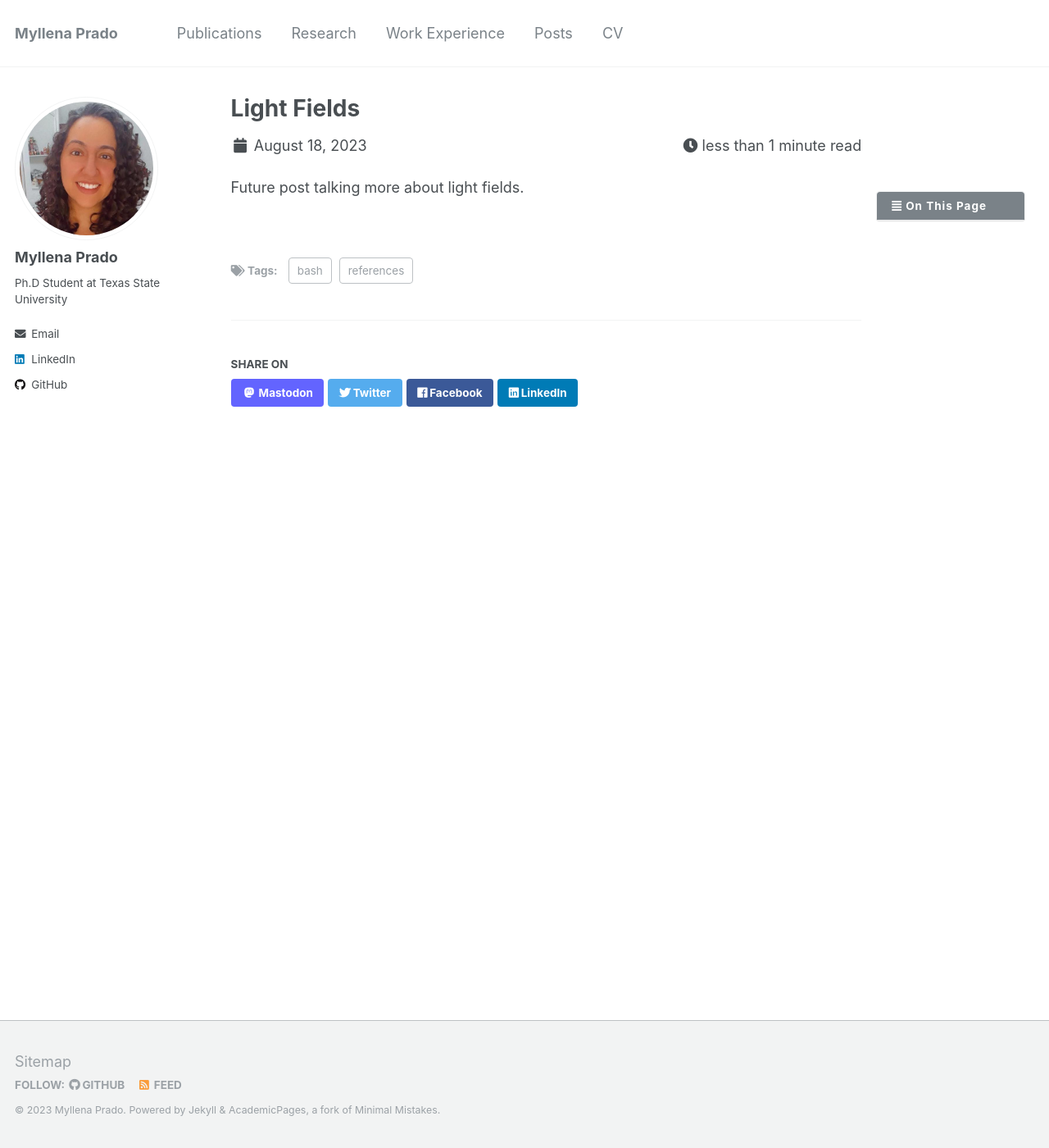
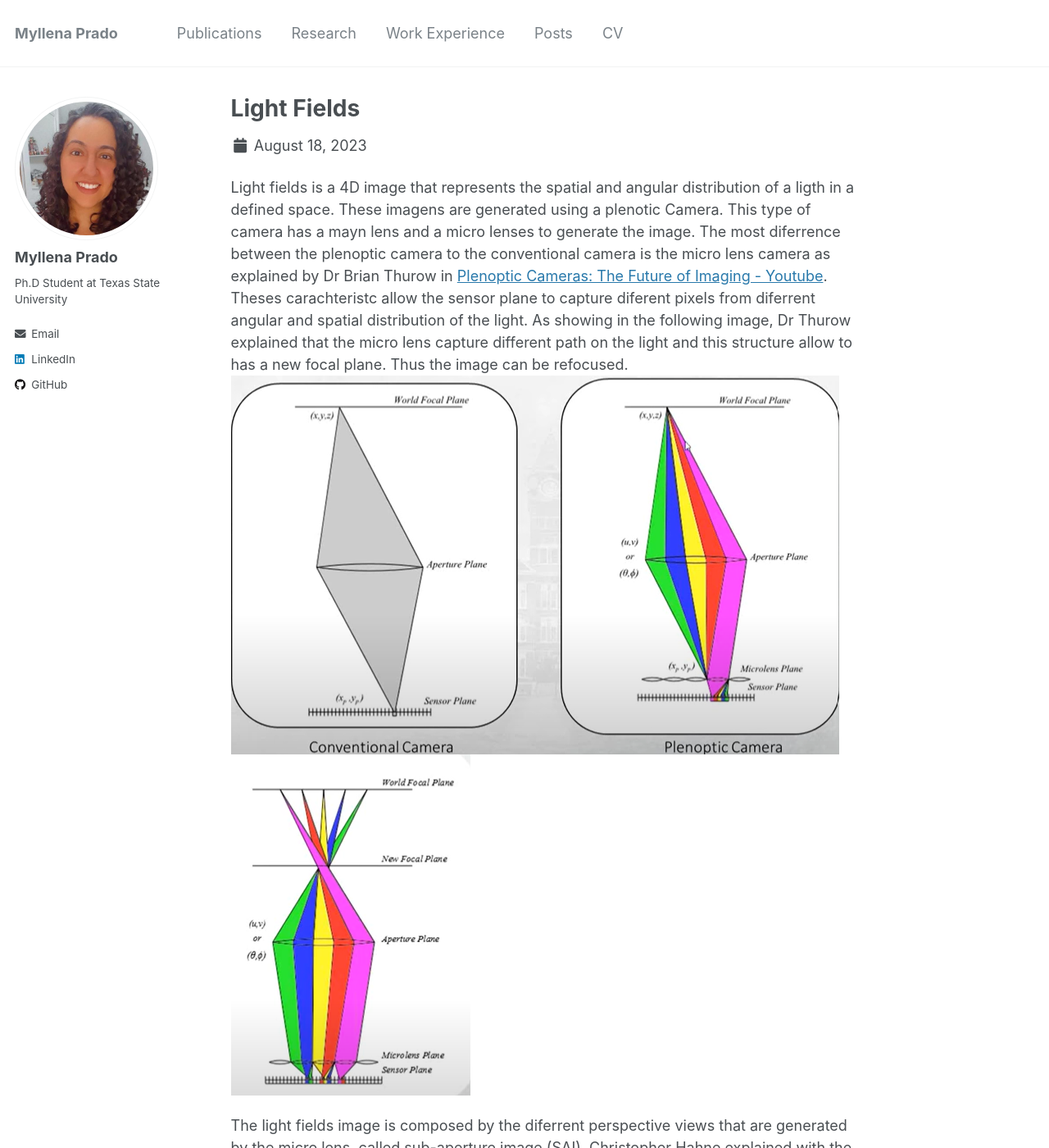
Before and after one commit to MyllenaAPrado/MyllenaAPrado.github.io, a Jekyll site: the page built from _posts/2023-08-18-ligth-fields.md, in a window 1280 px wide and 1400 px high. Shown: the whole window at 82% size. Built offline with Jekyll 4.4.1, drawn with Linux system fonts in a browser that asks for light colours; some of the changed text lies outside the part shown.

Commit message:
First commit for post

```diff
--- a/_config.yml
+++ b/_config.yml
@@ -203,10 +203,10 @@ defaults:
     values:
       layout: single
       author_profile: true
-      read_time: true
-      comments: true
-      share: true
-      related: true
+      read_time: false
+      comments: false
+      share: false
+      related: false
   # _pages
   - scope:
       path: ""
--- a/_posts/2023-08-18-ligth-fields.md
+++ b/_posts/2023-08-18-ligth-fields.md
@@ -3,10 +3,28 @@ title: 'Light Fields'
 date: 2023-08-18
 permalink: /posts/2023/08/light-fields/
 excerpt_separator: <!--more-->
-toc: true
-tags:
-  - references
-  - bash
 ---
 
-Future post talking more about light fields.
+Light fields is a 4D image that represents the spatial and angular distribution of a ligth in a defined space.
+These imagens are generated using a plenotic Camera. This type of camera has a mayn lens and a micro lenses to generate the image.
+The most diferrence between the plenoptic camera to the conventional camera is the micro lens camera as explained by Dr Brian Thurow in
+[Plenoptic Cameras: The Future of Imaging - Youtube](https://www.youtube.com/watch?v=nyRgcD4VxE8). Theses carachteristc allow the sensor plane to
+capture diferent pixels from diferrent angular and spatial distribution of the light. As showing in the following image, Dr Thurow explained that the micro lens capture different path on the light and this structure allow to has a new focal plane. Thus the image can be refocused.
+![Plenoptic Cameras: The Future of Imaging - Youtube: https://www.youtube.com/watch?v=nyRgcD4VxE8](/files/posts/conventional vs plenoptic camera.png)
+![Plenoptic Cameras: The Future of Imaging - Youtube: https://www.youtube.com/watch?v=nyRgcD4VxE8](/files/posts/new focus plane.png)
+
+The light fields image is composed by the diferrent perspective views that are generated by the micro lens, called sub-aperture image (SAI). Christopher Hahne explained with the following image that the sub-aperture image consist in pixels from the same relative micro image position u (highlighted by colour).
+
+![The Standard Plenoptic Camera - Christopher Hahne: http://www.plenoptic.info/index.html](/files/posts/SAI.gif)
+
+Christopher Hahne that: "For instance, the central position u1, highlighted in yellow colour, corresponds to the central view whereas surrounding micro image positions u, e.g. blue or green, represent adjacent views from different perspective". The representation of a subaperture is showing in the following:
+
+![The Standard Plenoptic Camera - Christopher Hahne: http://www.plenoptic.info/index.html](/files/posts/MultipleSAI.png)
+
+
+
+
+
+Bibliography :
+[The Standard Plenoptic Camera - Christopher Hahne](http://www.plenoptic.info/index.html)
+[Plenoptic Cameras: The Future of Imaging - Youtube](https://www.youtube.com/watch?v=nyRgcD4VxE8)
```
Also changed, not shown: files/posts/MultipleSAI.png (added), files/posts/SAI.gif (added), files/posts/conventional vs plenoptic camera.png (added), files/posts/new focus plane.png (added), 1 other file.
